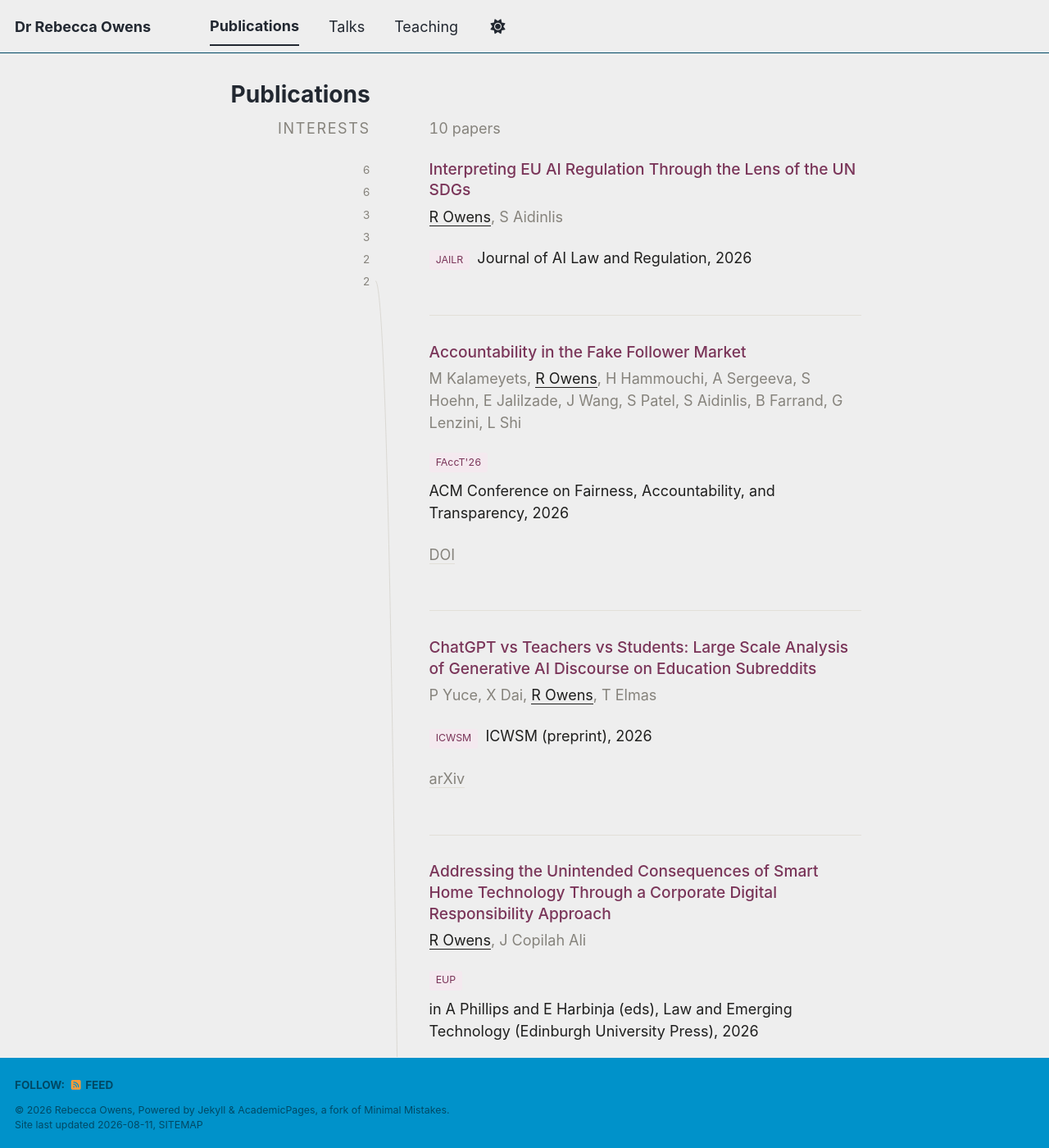
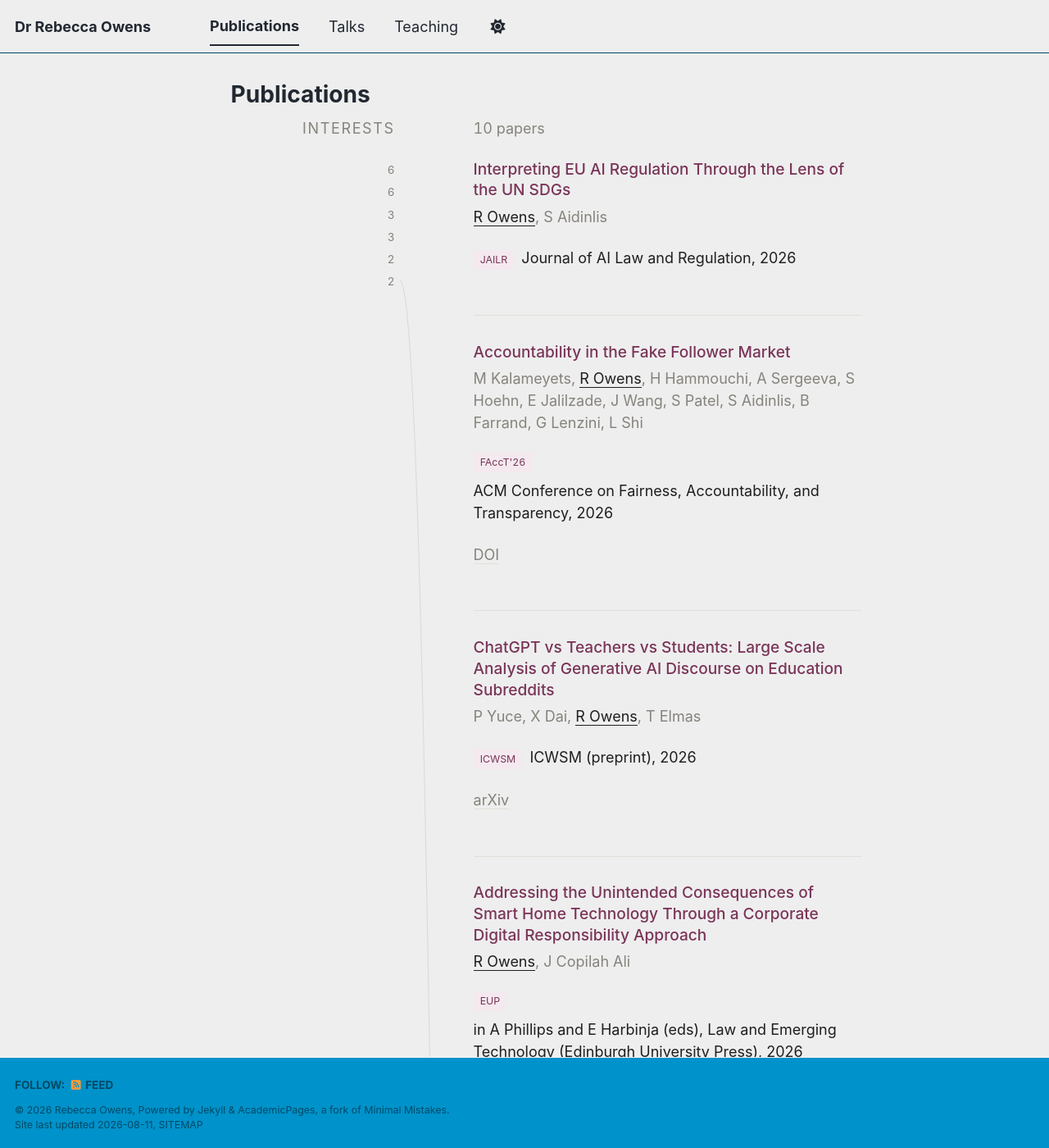
Before and after one commit to Rebecca-Owens/Rebecca-Owens.github.io, a Jekyll site: the page built from _pages/publications.html, in a window 1280 px wide and 1400 px high. Shown: the whole window at 82% size. Built offline with Jekyll 4.4.1, drawn with Linux system fonts in a browser that asks for light colours; a style sheet for code colours, icons or effects is not loaded.

Commit message:
Update rail and gutter dimensions in CSS

```diff
--- a/assets/css/topic-curves.css
+++ b/assets/css/topic-curves.css
@@ -8,8 +8,8 @@
   --pc-curve:    #cbc7be;
   --pc-accent:   #7a3559;
   --pc-accent-bg:#f4e9ef;
-  --pc-rail:     170px;
-  --pc-gutter:   72px;
+  --pc-rail:     200px;
+  --pc-gutter:   96px;
 
   position: relative;
   display: grid;
```
